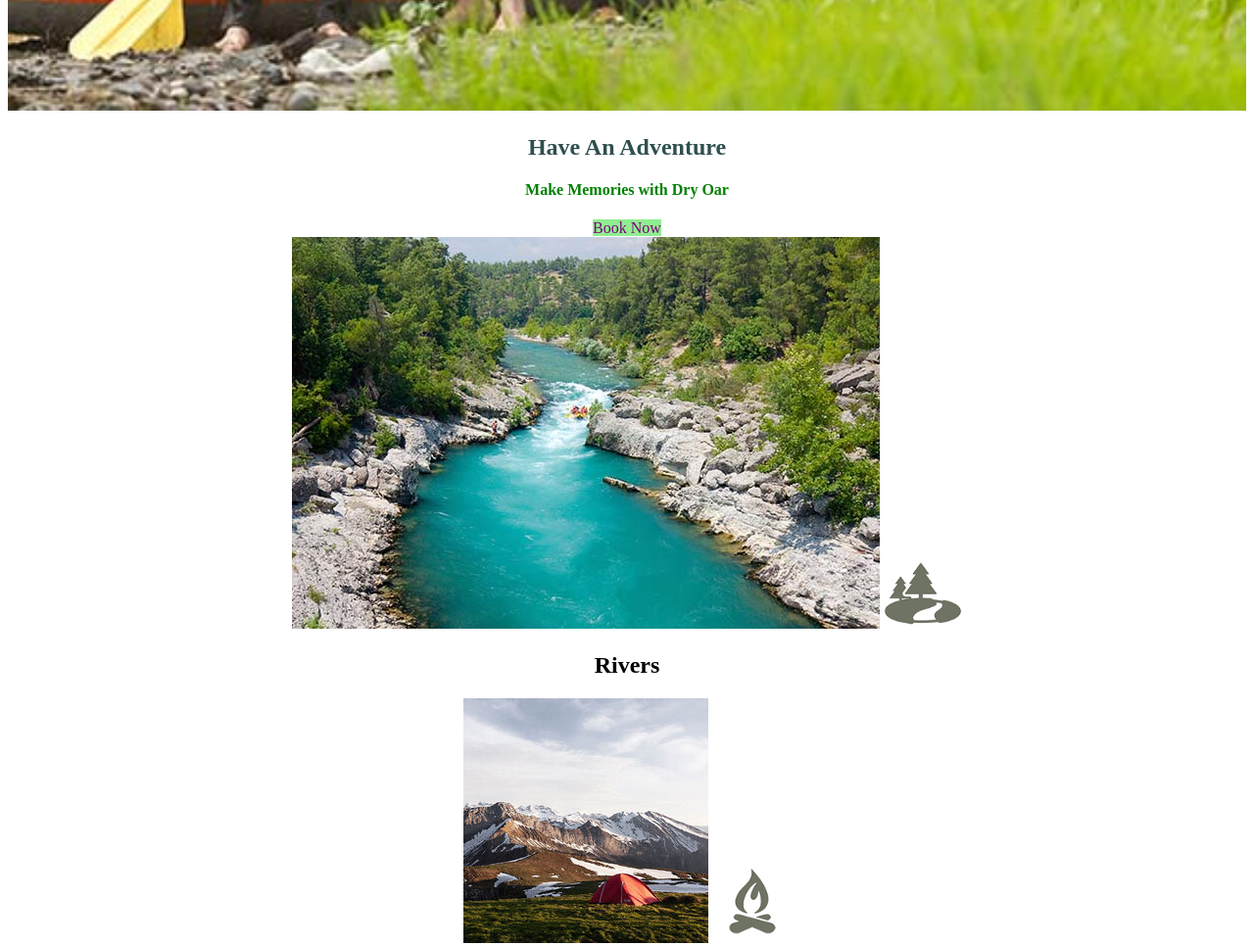
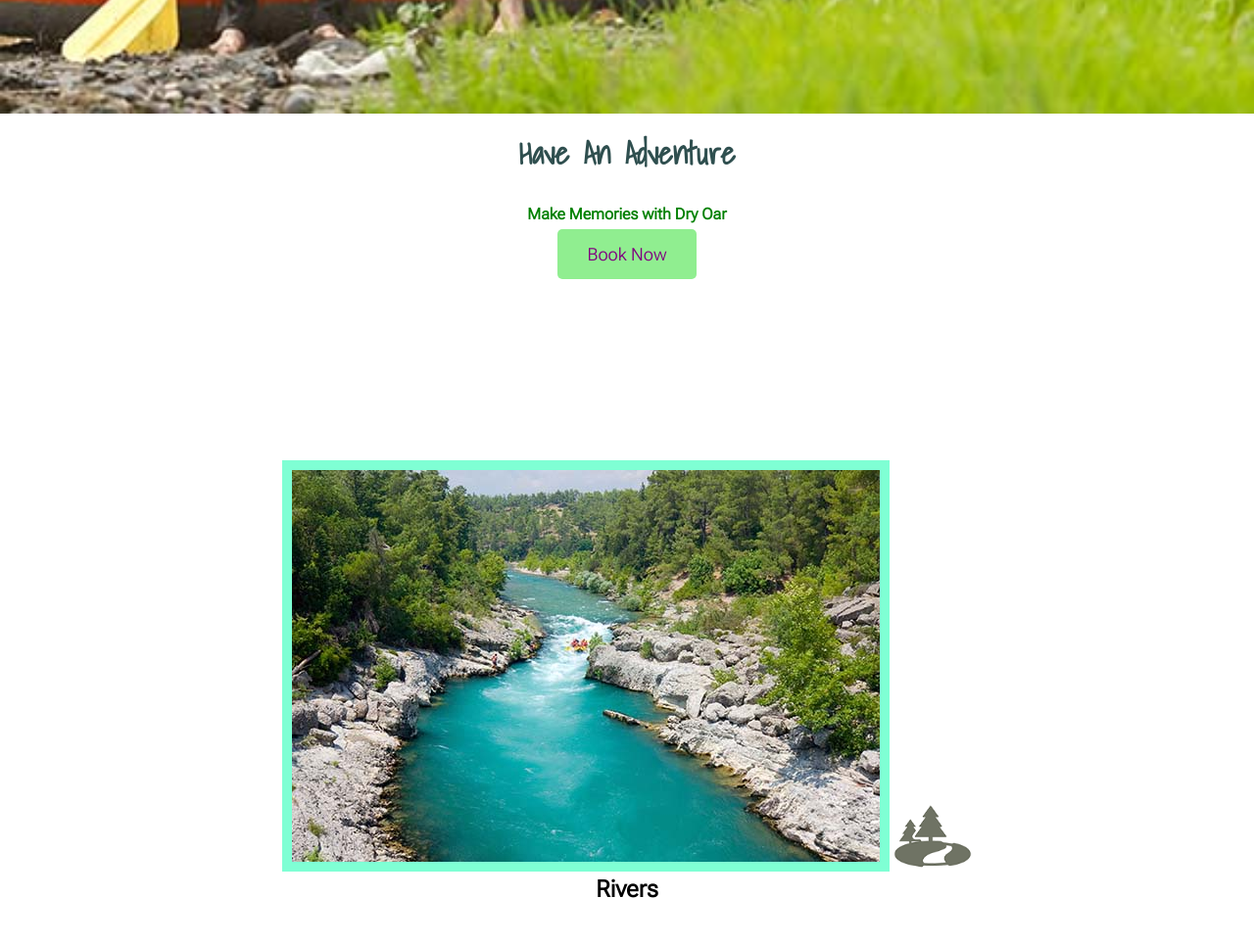
Before and after one commit to NayaraMN/wdd130, a plain HTML site: page wwr/index.html in a window 1280 px wide. Shown: the part 840-1806 px from the top of the page at 98% size. Drawn offline with Linux system fonts and the light colour scheme.

Commit message:
week5 chnages for css and html

```diff
--- a/wwr/styles/style.css
+++ b/wwr/styles/style.css
@@ -1,3 +1,5 @@
+@import url('https://fonts.googleapis.com/css2?family=Roboto+Flex:opsz,wght@8..144,300&family=Shadows+Into+Light&display=swap');
+
 #content {
     max-width: 1600px;
     margin: 0 auto;
@@ -7,6 +9,7 @@ nav a{
     text-align: center ;
     color: blue;
     text-decoration: none;
+    padding: 35px;
 }
 
 #hero-msg h1, #hero-msg h4{
@@ -21,6 +24,10 @@ main section{
     text-align: center;
 }
 
+main section img {
+    box-sizing: border-box;
+}
+
 #background {
     height: 725px;
     background-color: salmon;
@@ -28,6 +35,9 @@ main section{
 
 body {
     background-color: white;
+    font-family: 'Roboto Flex', sans-serif;
+    margin: 0;
+    padding: 0;
 }
 
 header{
@@ -44,6 +54,10 @@ nav a:hover{
     background-color: lightgreen;
     color: purple;
     text-decoration: none;
+    font-size: 18px;
+    padding: 15px 30px;
+    margin-top: 50px;
+    border-radius: 5px;
 }
 
 .book:hover, .join:hover {
@@ -51,21 +65,36 @@ nav a:hover{
     color: black;
 }
 
+.rivers-card, .camping-card, .rapids-card{
+    margin: 200px 0;
+}
+
+.card-img {
+    border: 10px solid aquamarine;
+}
+
 .msg {
     background-color: grey;
     text-align: center;
+    line-height: 1.5em;
+    padding: 35px;
 }
 
 .msg h2{
     color: darkslategrey;
+    font-family: 'Shadows Into Light', cursive;
 }
 
 .msg p{
     color: black;
+    font-size: 1em;
+    padding-bottom: 15px;
 }
 
 footer{
     background-color: grey;
+    padding: 25px 50px;
+    margin-top: 200px;
 }
 
 footer h3 {
@@ -75,6 +104,10 @@ footer h3 {
 footer a {
     color: blue;
     text-decoration: none;
+}
+
+footer .social img {
+    padding-top: 15px;
 }
 
 footer a:hover{
@@ -87,6 +120,13 @@ footer h3 a:hover {
 
 .home-title {
     color: darkslategrey;
+    font-family: 'Shadows Into Light', cursive;
+    font-size: 2em;
+    margin-top: 10px;
+}
+
+h2 {
+    margin: 0;
 }
 
 h4 {
@@ -99,11 +139,13 @@ h4 {
 
 .icon {
     width: 80px;
+    padding-top: 10px;
 }
 
 #hero-img {
     width: 100%;
 }
 
-
-/* Parei no tópico #15 */
+#logo_link {
+    padding-top: 5px;
+}
```
